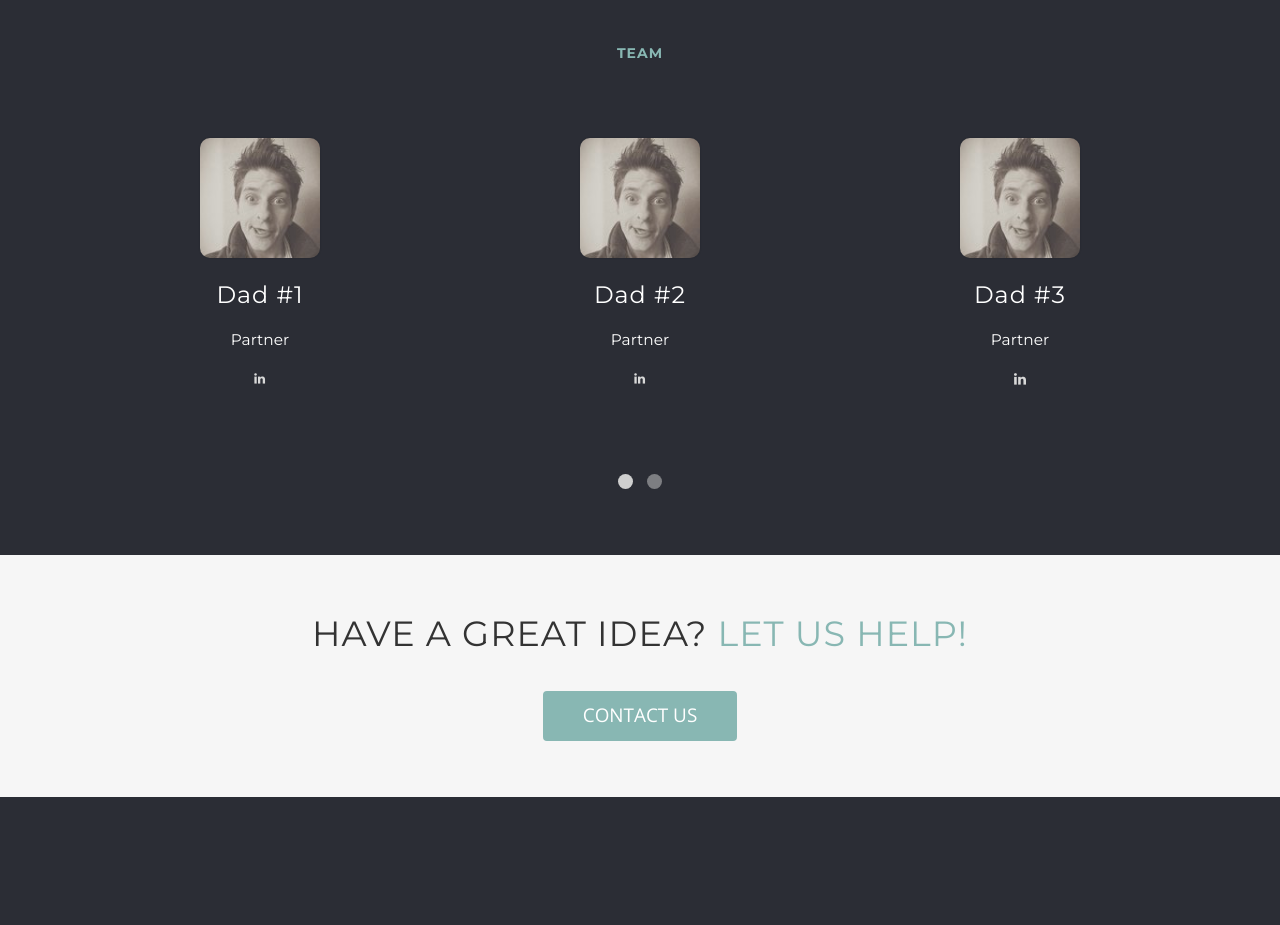
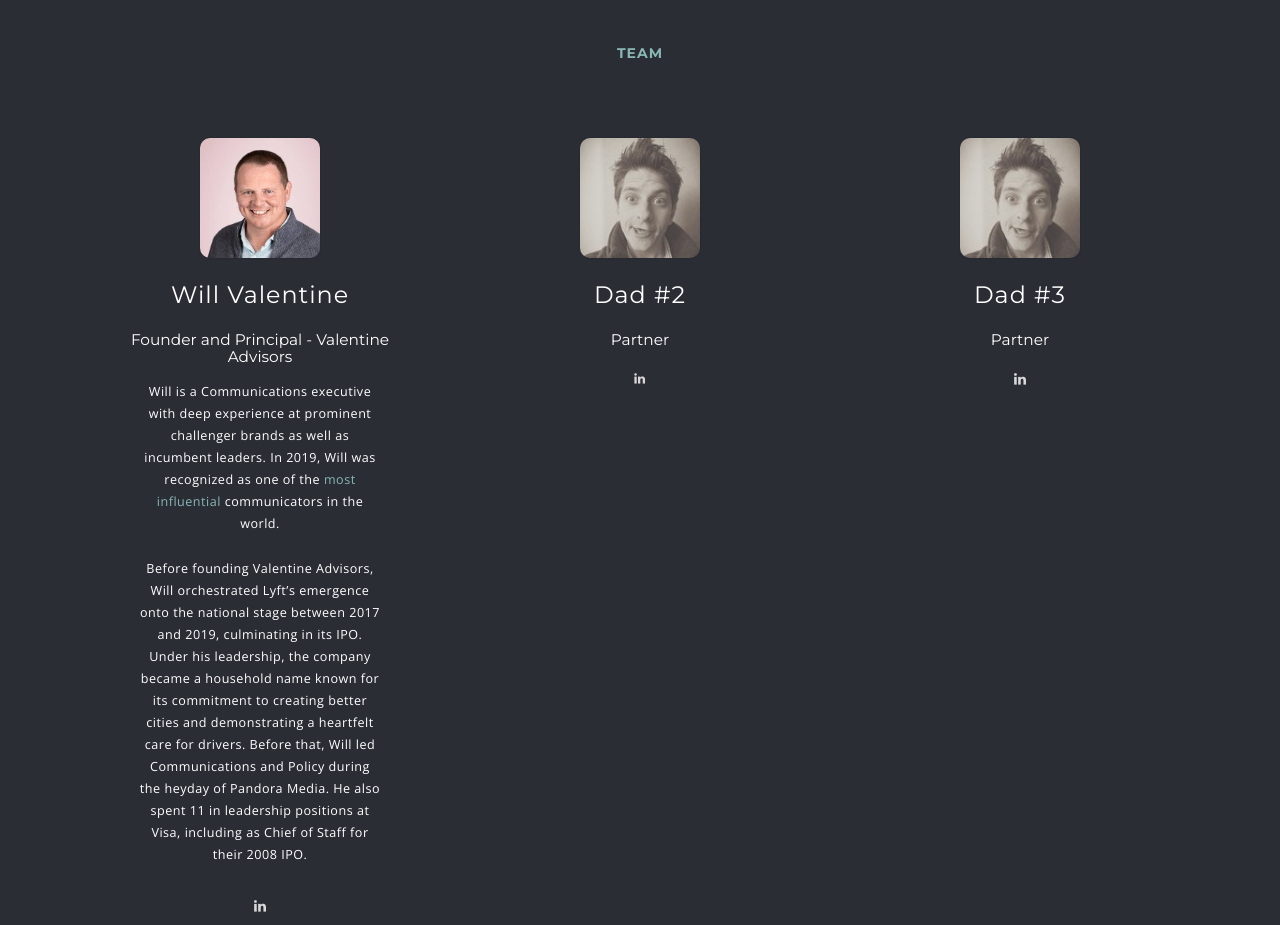
Before and after one commit to FirstThursdayFund/firstthursdayfund.github.io, a plain HTML site: page index.html in a window 1280 px wide. Shown: the part 1520-2445 px from the top of the page. Drawn offline with nearby package versions, Linux system fonts and the light colour scheme.

Commit message:
Will Update
Will Update

```diff
--- a/index.html
+++ b/index.html
@@ -170,11 +170,13 @@
         <div class="col-md-12">
           <div id="owl-example" class="owl-carousel">
             <div class="item">
-              <img class="display-pic" src="img/user-avatar6.jpg" alt="Team Member">
-              <h3>Dad #1</h3>
-              <h4>Partner</h4>
-              <p>
-              <a class="icon" href="http://ch.linkedin.com" target="_blank"><i class="fa fa-linkedin"></i></a>
+              <img class="display-pic" src="img/will_valentine.jpg" alt="Team Member">
+              <h3>Will Valentine</h3>
+              <h4>Founder and Principal - Valentine Advisors</h4>
+              <p>Will is a Communications executive with deep experience at prominent challenger brands as well as incumbent leaders. In 2019, Will was recognized as one of the <a href="https://www.provokemedia.com/ranking-and-data/influence-100/the-influence-100-2019" target="_blank">most influential</a> communicators in the world. <br><br>
+
+Before founding Valentine Advisors, Will orchestrated Lyft’s emergence onto the national stage between 2017 and 2019, culminating in its IPO. Under his leadership, the company became a household name known for its commitment to creating better cities and demonstrating a heartfelt care for drivers. Before that, Will led Communications and Policy during the heyday of Pandora Media. He also spent 11 in leadership positions at Visa, including as Chief of Staff for their 2008 IPO.</p>
+              <a class="icon" href="https://www.linkedin.com/in/will-valentine-2013981/" target="_blank"><i class="fa fa-linkedin"></i></a>
 
             </div>
             <div class="item">
```
Also changed, not shown: img/will_valentine.jpg (added).
